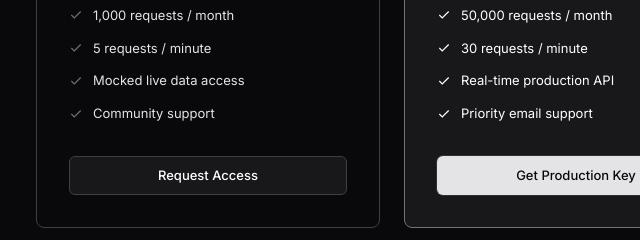
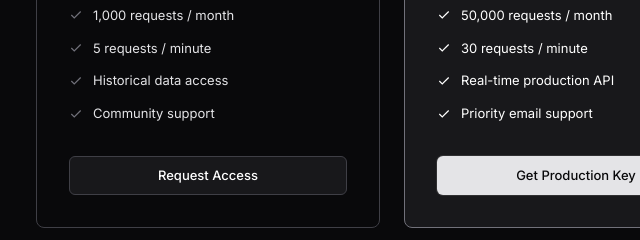
Before and after one commit to Kfarkye/sportsync-api, a plain HTML site: page index.html in a window 1280 px wide. Shown: the part 2652-2892 px from the top of the page, 64-704 px from the left. Drawn offline with Linux system fonts and the light colour scheme.

Commit message:
fix: Sandbox tier — replace 'Mocked live data' with 'Historical data access'

```diff
--- a/index.html
+++ b/index.html
@@ -492,7 +492,7 @@ curl https://api.sportsync.io/v1/matches/match_wcq_usa_mex_2026 \
           <ul class="tier-features">
             <li><svg viewBox="0 0 24 24" fill="none" stroke="currentColor" stroke-width="2"><polyline points="20 6 9 17 4 12"></polyline></svg> 1,000 requests / month</li>
             <li><svg viewBox="0 0 24 24" fill="none" stroke="currentColor" stroke-width="2"><polyline points="20 6 9 17 4 12"></polyline></svg> 5 requests / minute</li>
-            <li><svg viewBox="0 0 24 24" fill="none" stroke="currentColor" stroke-width="2"><polyline points="20 6 9 17 4 12"></polyline></svg> Mocked live data access</li>
+            <li><svg viewBox="0 0 24 24" fill="none" stroke="currentColor" stroke-width="2"><polyline points="20 6 9 17 4 12"></polyline></svg> Historical data access</li>
             <li><svg viewBox="0 0 24 24" fill="none" stroke="currentColor" stroke-width="2"><polyline points="20 6 9 17 4 12"></polyline></svg> Community support</li>
           </ul>
           <a class="btn btn-secondary btn-block" href="mailto:api@sportsync.io?subject=Sandbox%20Access">Request Access</a>
```
